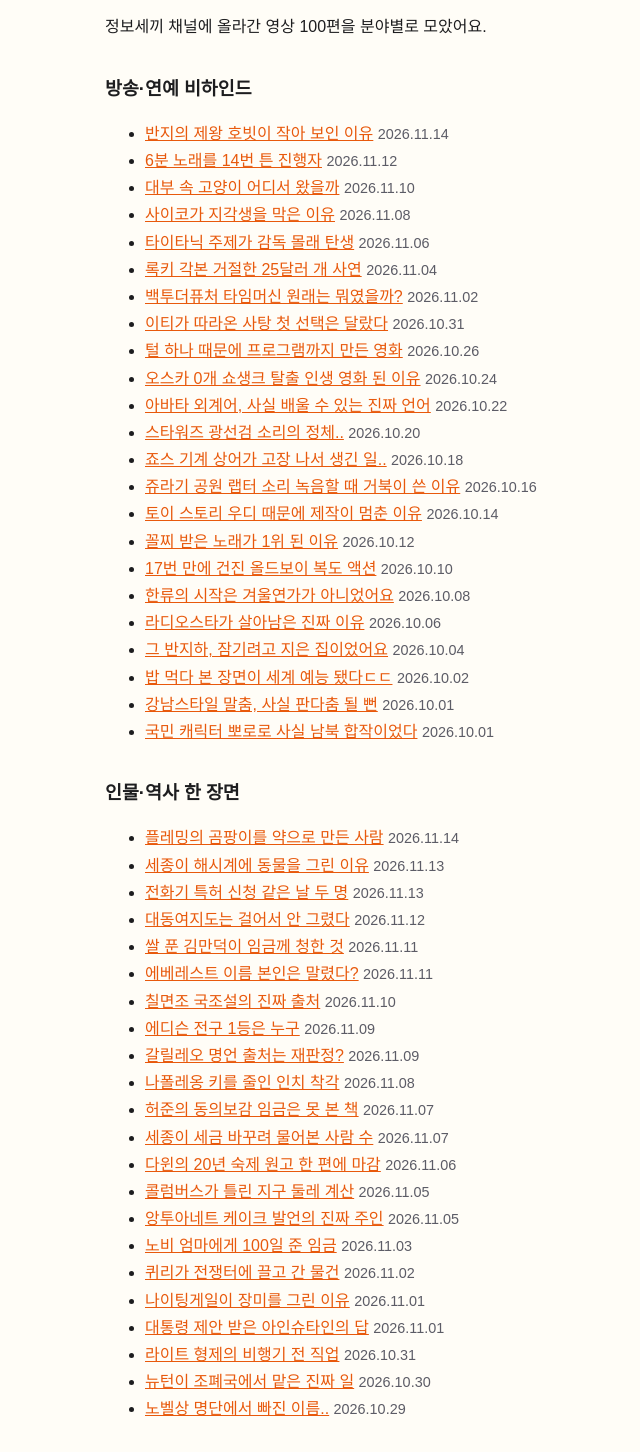
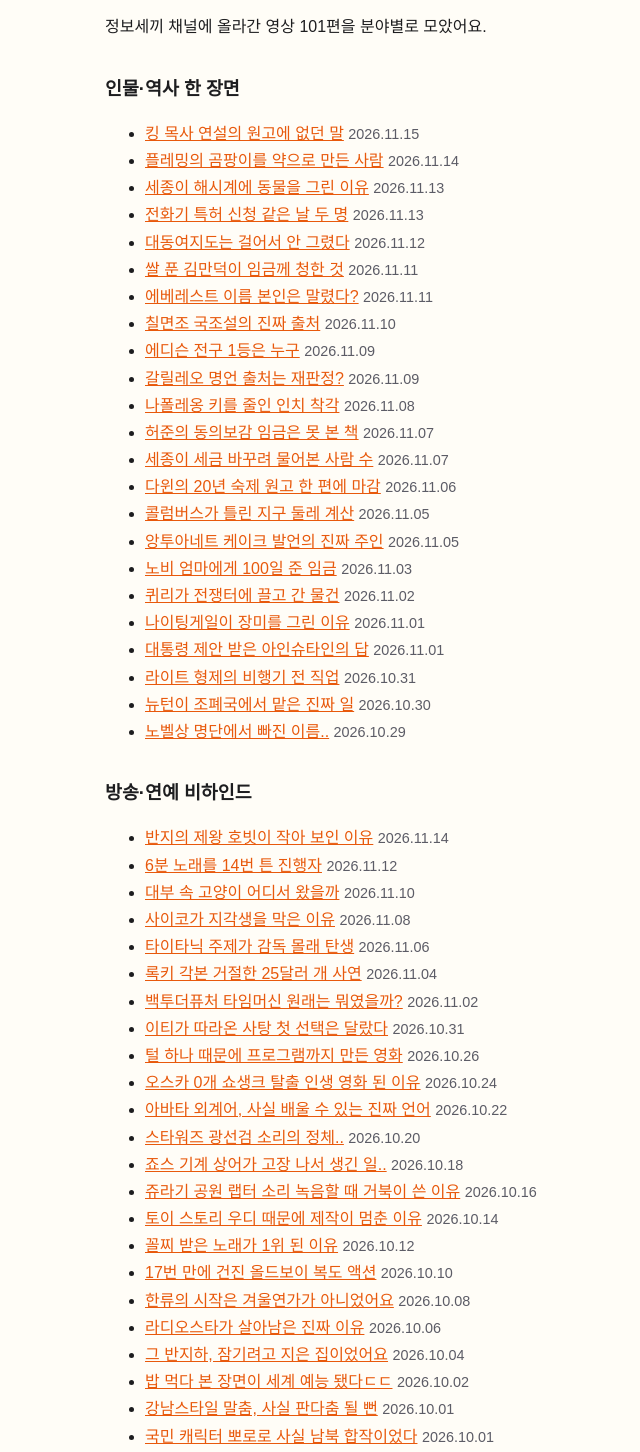
Before and after one commit to liquir23-hub/jeongbo3kki, a plain HTML site: page videos.html in a window 1280 px wide. Shown: the part 105-1557 px from the top of the page, without its empty margins (191-831 px from the left). Drawn offline with Linux system fonts and the light colour scheme.

Commit message:
영상 추가: 킹 목사 연설의 원고에 없던 말

```diff
--- a/sitemap.xml
+++ b/sitemap.xml
@@ -3,6 +3,7 @@
   <url><loc>https://liquir23-hub.github.io/jeongbo3kki/</loc></url>
   <url><loc>https://liquir23-hub.github.io/jeongbo3kki/videos.html</loc></url>
   <url><loc>https://liquir23-hub.github.io/jeongbo3kki/picks.html</loc></url>
+  <url><loc>https://liquir23-hub.github.io/jeongbo3kki/v/uoOQbRudbAk.html</loc><lastmod>2026-11-15</lastmod></url>
   <url><loc>https://liquir23-hub.github.io/jeongbo3kki/v/Je-xU0j0j98.html</loc><lastmod>2026-11-14</lastmod></url>
   <url><loc>https://liquir23-hub.github.io/jeongbo3kki/v/O9k1EishbCo.html</loc><lastmod>2026-11-14</lastmod></url>
   <url><loc>https://liquir23-hub.github.io/jeongbo3kki/v/TNS46G9Dlqo.html</loc><lastmod>2026-11-13</lastmod></url>
--- a/videos.html
+++ b/videos.html
@@ -4,11 +4,11 @@
 <meta charset="utf-8">
 <meta name="viewport" content="width=device-width, initial-scale=1">
 <title>전체 영상 - 정보세끼</title>
-<meta name="description" content="정보세끼 채널에 올라간 영상 100편을 분야별로 모았어요.">
+<meta name="description" content="정보세끼 채널에 올라간 영상 101편을 분야별로 모았어요.">
 <link rel="canonical" href="https://liquir23-hub.github.io/jeongbo3kki/videos.html">
 <meta property="og:site_name" content="정보세끼">
 <meta property="og:title" content="전체 영상 - 정보세끼">
-<meta property="og:description" content="정보세끼 채널에 올라간 영상 100편을 분야별로 모았어요.">
+<meta property="og:description" content="정보세끼 채널에 올라간 영상 101편을 분야별로 모았어요.">
 <meta property="og:url" content="https://liquir23-hub.github.io/jeongbo3kki/videos.html">
 <meta property="og:type" content="website">
 <meta property="og:locale" content="ko_KR">
@@ -17,7 +17,33 @@
 <body>
 <main>
   <h1>정보세끼 전체 영상</h1>
-  <p>정보세끼 채널에 올라간 영상 100편을 분야별로 모았어요.</p>
+  <p>정보세끼 채널에 올라간 영상 101편을 분야별로 모았어요.</p>
+  <h2>인물·역사 한 장면</h2>
+  <ul>
+    <li><a href="v/uoOQbRudbAk.html">킹 목사 연설의 원고에 없던 말</a> <span class="muted">2026.11.15</span></li>
+    <li><a href="v/O9k1EishbCo.html">플레밍의 곰팡이를 약으로 만든 사람</a> <span class="muted">2026.11.14</span></li>
+    <li><a href="v/TNS46G9Dlqo.html">세종이 해시계에 동물을 그린 이유</a> <span class="muted">2026.11.13</span></li>
+    <li><a href="v/RR_JL0YFeoU.html">전화기 특허 신청 같은 날 두 명</a> <span class="muted">2026.11.13</span></li>
+    <li><a href="v/0DEeDblQ6ac.html">대동여지도는 걸어서 안 그렸다</a> <span class="muted">2026.11.12</span></li>
+    <li><a href="v/v3RqggZDtXw.html">쌀 푼 김만덕이 임금께 청한 것</a> <span class="muted">2026.11.11</span></li>
+    <li><a href="v/LZcoSOzh564.html">에베레스트 이름 본인은 말렸다?</a> <span class="muted">2026.11.11</span></li>
+    <li><a href="v/QPEYnVqMUeo.html">칠면조 국조설의 진짜 출처</a> <span class="muted">2026.11.10</span></li>
+    <li><a href="v/-pSZr_qxWyw.html">에디슨 전구 1등은 누구</a> <span class="muted">2026.11.09</span></li>
+    <li><a href="v/eGElDqTImLo.html">갈릴레오 명언 출처는 재판정?</a> <span class="muted">2026.11.09</span></li>
+    <li><a href="v/JwWdEqWADj0.html">나폴레옹 키를 줄인 인치 착각</a> <span class="muted">2026.11.08</span></li>
+    <li><a href="v/oCeFQccw5KU.html">허준의 동의보감 임금은 못 본 책</a> <span class="muted">2026.11.07</span></li>
+    <li><a href="v/i2AmfwmBRR0.html">세종이 세금 바꾸려 물어본 사람 수</a> <span class="muted">2026.11.07</span></li>
+    <li><a href="v/NVD4xHTg7VA.html">다윈의 20년 숙제 원고 한 편에 마감</a> <span class="muted">2026.11.06</span></li>
+    <li><a href="v/7hl8O8DEBKU.html">콜럼버스가 틀린 지구 둘레 계산</a> <span class="muted">2026.11.05</span></li>
+    <li><a href="v/7elUXlIKMt4.html">앙투아네트 케이크 발언의 진짜 주인</a> <span class="muted">2026.11.05</span></li>
+    <li><a href="v/U4iCIC3SWVk.html">노비 엄마에게 100일 준 임금</a> <span class="muted">2026.11.03</span></li>
+    <li><a href="v/37FYUakzdkU.html">퀴리가 전쟁터에 끌고 간 물건</a> <span class="muted">2026.11.02</span></li>
+    <li><a href="v/fXbxsoHuLdQ.html">나이팅게일이 장미를 그린 이유</a> <span class="muted">2026.11.01</span></li>
+    <li><a href="v/HKRYF0tk2xU.html">대통령 제안 받은 아인슈타인의 답</a> <span class="muted">2026.11.01</span></li>
+    <li><a href="v/ooKP6wZfUm4.html">라이트 형제의 비행기 전 직업</a> <span class="muted">2026.10.31</span></li>
+    <li><a href="v/YLMIwRwbe9c.html">뉴턴이 조폐국에서 맡은 진짜 일</a> <span class="muted">2026.10.30</span></li>
+    <li><a href="v/-COKksjy7O0.html">노벨상 명단에서 빠진 이름..</a> <span class="muted">2026.10.29</span></li>
+  </ul>
   <h2>방송·연예 비하인드</h2>
   <ul>
     <li><a href="v/Je-xU0j0j98.html">반지의 제왕 호빗이 작아 보인 이유</a> <span class="muted">2026.11.14</span></li>
@@ -43,31 +69,6 @@
     <li><a href="v/b9Bff6lsh3Y.html">밥 먹다 본 장면이 세계 예능 됐다ㄷㄷ</a> <span class="muted">2026.10.02</span></li>
     <li><a href="v/BwM8eSREQZk.html">강남스타일 말춤, 사실 판다춤 될 뻔</a> <span class="muted">2026.10.01</span></li>
     <li><a href="v/8ZdnB-uuvps.html">국민 캐릭터 뽀로로 사실 남북 합작이었다</a> <span class="muted">2026.10.01</span></li>
-  </ul>
-  <h2>인물·역사 한 장면</h2>
-  <ul>
-    <li><a href="v/O9k1EishbCo.html">플레밍의 곰팡이를 약으로 만든 사람</a> <span class="muted">2026.11.14</span></li>
-    <li><a href="v/TNS46G9Dlqo.html">세종이 해시계에 동물을 그린 이유</a> <span class="muted">2026.11.13</span></li>
-    <li><a href="v/RR_JL0YFeoU.html">전화기 특허 신청 같은 날 두 명</a> <span class="muted">2026.11.13</span></li>
-    <li><a href="v/0DEeDblQ6ac.html">대동여지도는 걸어서 안 그렸다</a> <span class="muted">2026.11.12</span></li>
-    <li><a href="v/v3RqggZDtXw.html">쌀 푼 김만덕이 임금께 청한 것</a> <span class="muted">2026.11.11</span></li>
-    <li><a href="v/LZcoSOzh564.html">에베레스트 이름 본인은 말렸다?</a> <span class="muted">2026.11.11</span></li>
-    <li><a href="v/QPEYnVqMUeo.html">칠면조 국조설의 진짜 출처</a> <span class="muted">2026.11.10</span></li>
-    <li><a href="v/-pSZr_qxWyw.html">에디슨 전구 1등은 누구</a> <span class="muted">2026.11.09</span></li>
-    <li><a href="v/eGElDqTImLo.html">갈릴레오 명언 출처는 재판정?</a> <span class="muted">2026.11.09</span></li>
-    <li><a href="v/JwWdEqWADj0.html">나폴레옹 키를 줄인 인치 착각</a> <span class="muted">2026.11.08</span></li>
-    <li><a href="v/oCeFQccw5KU.html">허준의 동의보감 임금은 못 본 책</a> <span class="muted">2026.11.07</span></li>
-    <li><a href="v/i2AmfwmBRR0.html">세종이 세금 바꾸려 물어본 사람 수</a> <span class="muted">2026.11.07</span></li>
-    <li><a href="v/NVD4xHTg7VA.html">다윈의 20년 숙제 원고 한 편에 마감</a> <span class="muted">2026.11.06</span></li>
-    <li><a href="v/7hl8O8DEBKU.html">콜럼버스가 틀린 지구 둘레 계산</a> <span class="muted">2026.11.05</span></li>
-    <li><a href="v/7elUXlIKMt4.html">앙투아네트 케이크 발언의 진짜 주인</a> <span class="muted">2026.11.05</span></li>
-    <li><a href="v/U4iCIC3SWVk.html">노비 엄마에게 100일 준 임금</a> <span class="muted">2026.11.03</span></li>
-    <li><a href="v/37FYUakzdkU.html">퀴리가 전쟁터에 끌고 간 물건</a> <span class="muted">2026.11.02</span></li>
-    <li><a href="v/fXbxsoHuLdQ.html">나이팅게일이 장미를 그린 이유</a> <span class="muted">2026.11.01</span></li>
-    <li><a href="v/HKRYF0tk2xU.html">대통령 제안 받은 아인슈타인의 답</a> <span class="muted">2026.11.01</span></li>
-    <li><a href="v/ooKP6wZfUm4.html">라이트 형제의 비행기 전 직업</a> <span class="muted">2026.10.31</span></li>
-    <li><a href="v/YLMIwRwbe9c.html">뉴턴이 조폐국에서 맡은 진짜 일</a> <span class="muted">2026.10.30</span></li>
-    <li><a href="v/-COKksjy7O0.html">노벨상 명단에서 빠진 이름..</a> <span class="muted">2026.10.29</span></li>
   </ul>
   <h2>뉴스 요약</h2>
   <ul>
```
Also changed, not shown: index.html (+2 -2 lines), v/uoOQbRudbAk.html (added, +38 -0 lines), llms.txt.
